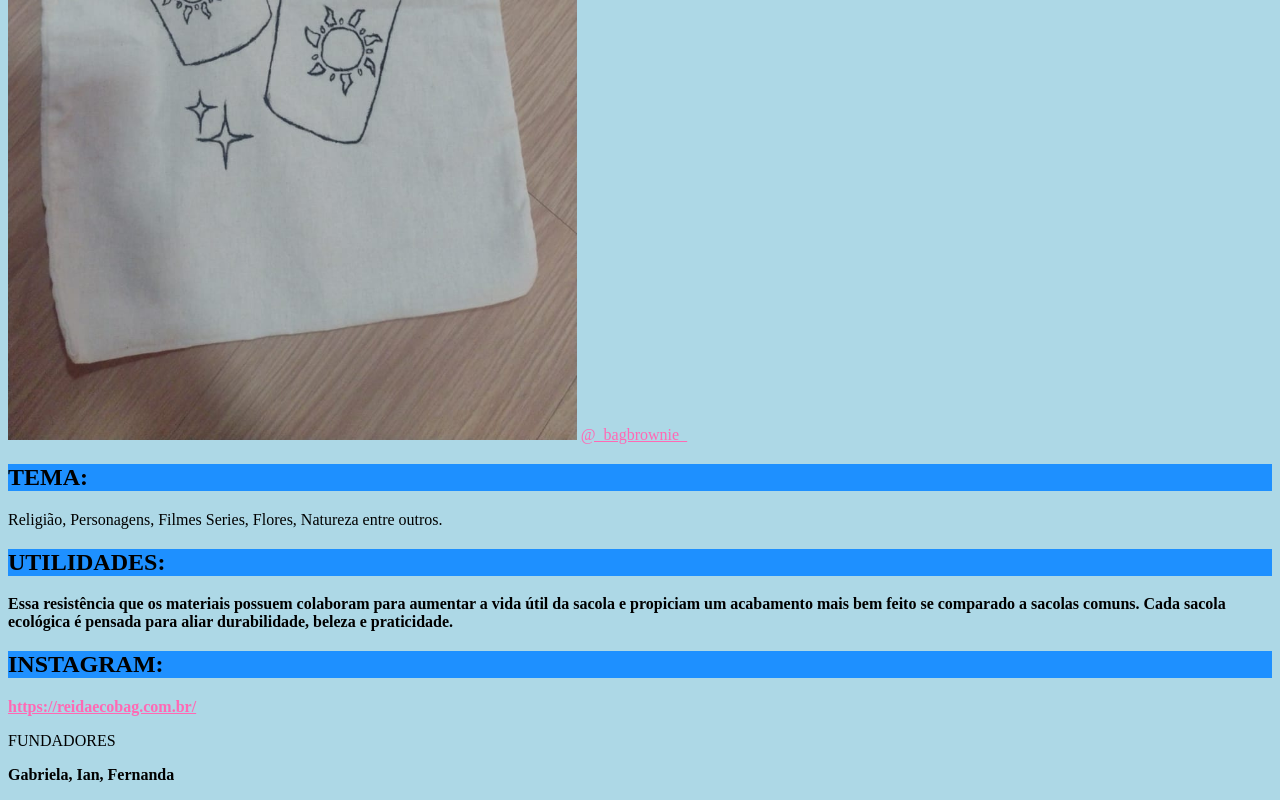
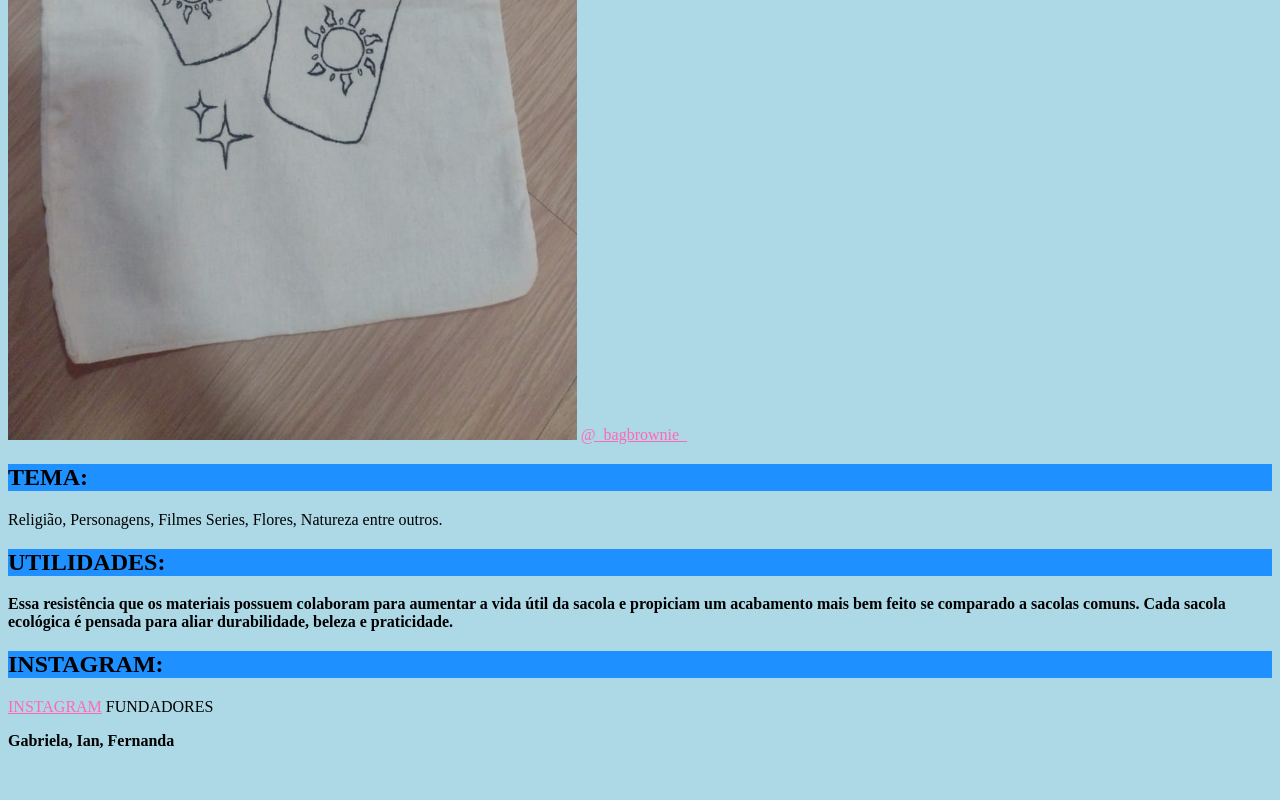
Before and after one commit to Sanjino66/Sanjino66.github.io, a plain HTML site: page index.html in a window 1280 px wide. Shown: the part 835-1635 px from the top of the page. After the commit the page ends 1601 px from the top, so only its background shows below. Drawn offline with Linux system fonts and the light colour scheme.

Commit message:
Update index.html

```diff
--- a/index.html
+++ b/index.html
@@ -49,7 +49,7 @@ a {
 </style>
 </head>
 <body>
-<p><b><a href="default.asp" target="_blank">https://reidaecobag.com.br/</a></b></p>
+<a href="instagram">INSTAGRAM</a>
 </body>
 </html
 
```
